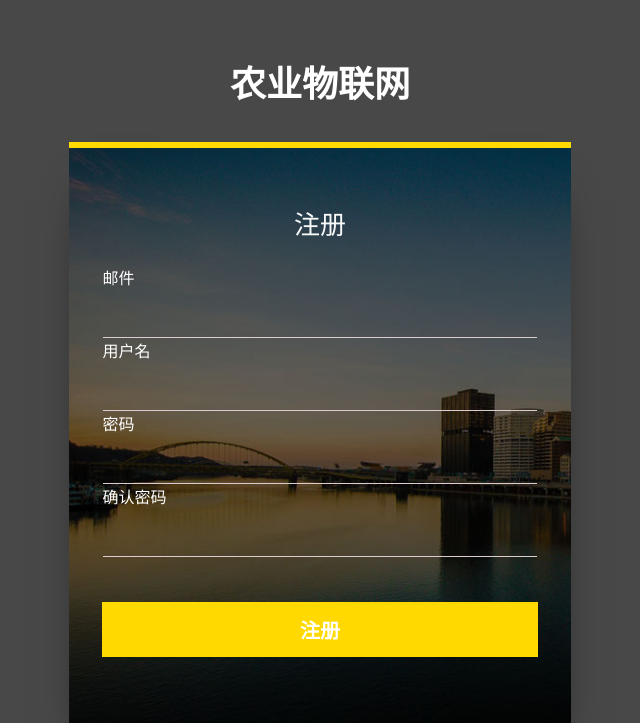
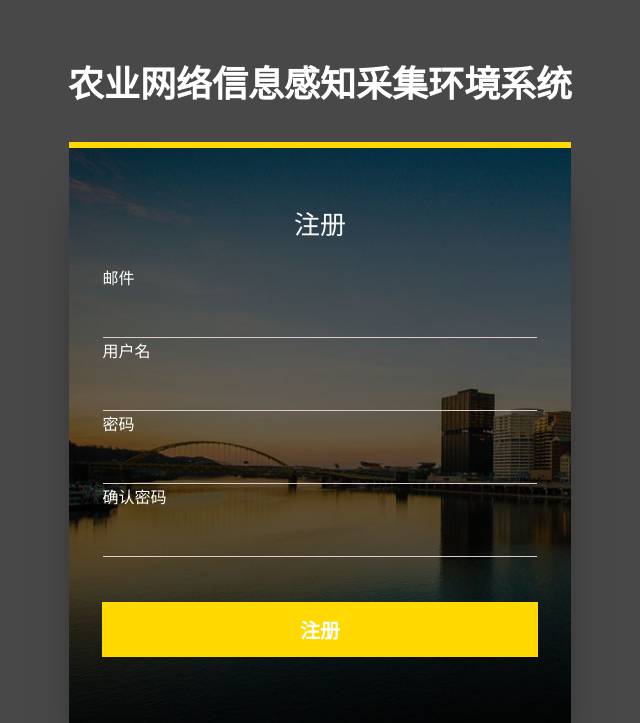
Before and after one commit to Christings/flask_scrapy_aiot, a Flask app: page /auth/register in a window 1280 px wide. Shown: the top 723 px of the page, without its empty margins (320-960 px from the left). Run offline with Flask 2, Linux system fonts and the light colour scheme; some libraries are stand-ins or nearby versions.

Commit message:
update register

```diff
--- a/flask_aiot/app/templates/auth/register.html
+++ b/flask_aiot/app/templates/auth/register.html
@@ -27,7 +27,7 @@ License URL: http://creativecommons.org/licenses/by/3.0/
     <!-- //web font -->
 </head>
 <body>
-<h1>农业物联网</h1>
+<h1>农业网络信息感知采集环境系统</h1>
 <!--form-stars-here-->
 <div class="login-form w3-agile">
     <h2>注册</h2>
```
